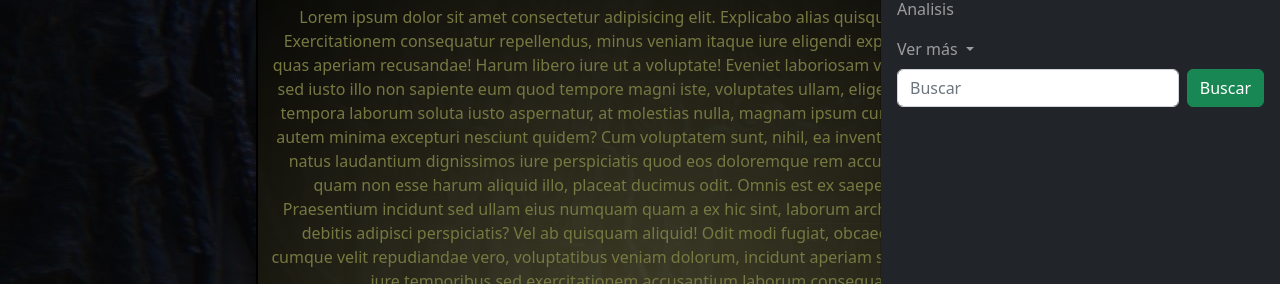
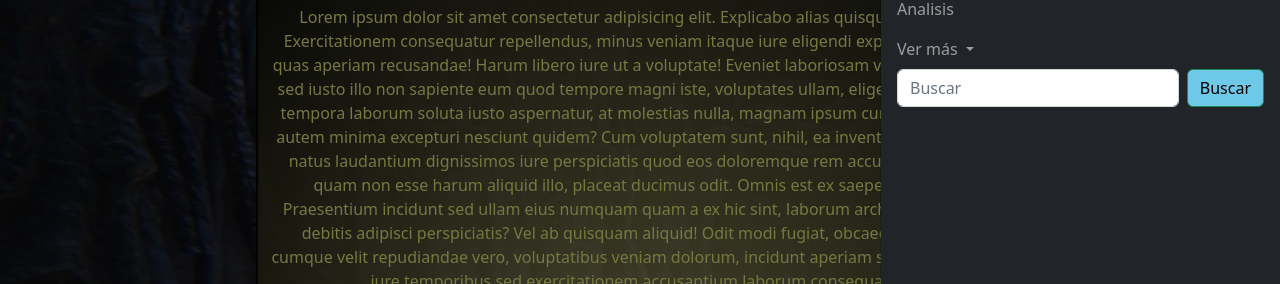
Before and after one commit to luisito454/Bloodborne-Castillo, a website: page pages/analisis.html in a window 1280 px wide. Both pictures are taken after a click on the button 1240 px from the left and 28 px from the top of the page. Shown: the part 169-453 px from the top of the page. Drawn offline with nearby package versions, Linux system fonts and the light colour scheme; files that its build step writes are made by us from their sources.

Commit message:
Corregi error en boton

```diff
--- a/pages/analisis.html
+++ b/pages/analisis.html
@@ -68,7 +68,7 @@
                                 <form class="d-flex" role="search">
                                     <input class="form-control me-2" type="search" placeholder="Buscar"
                                         aria-label="Search">
-                                    <button class="btn btn-success" type="submit">Buscar</button>
+                                    <button class="btn btn-success botonBuscar" type="submit">Buscar</button>
                                 </form>
                             </div>
                         </div>
```
Also changed, not shown: pages/contacto.html (+1 -1 lines), pages/guias.html (+1 -1 lines), pages/noticias.html (+1 -1 lines), pages/trucos.html (+1 -1 lines).
